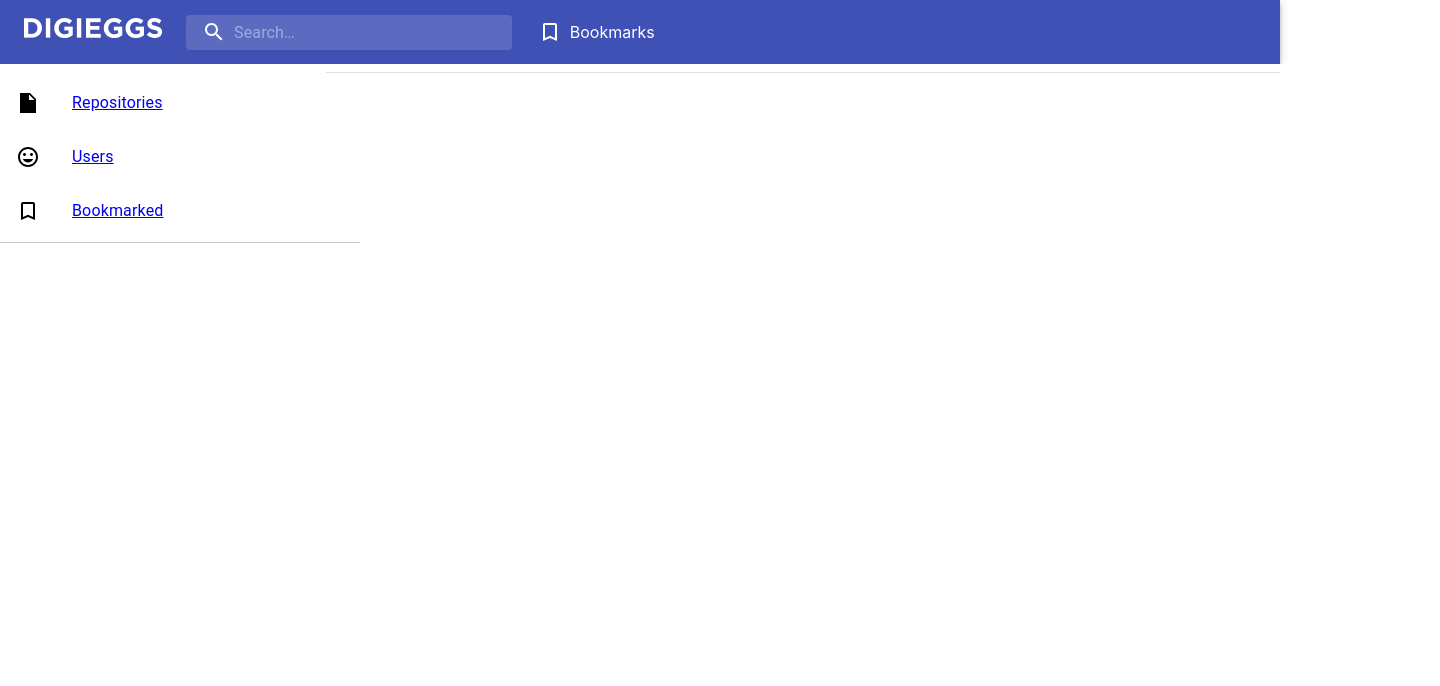
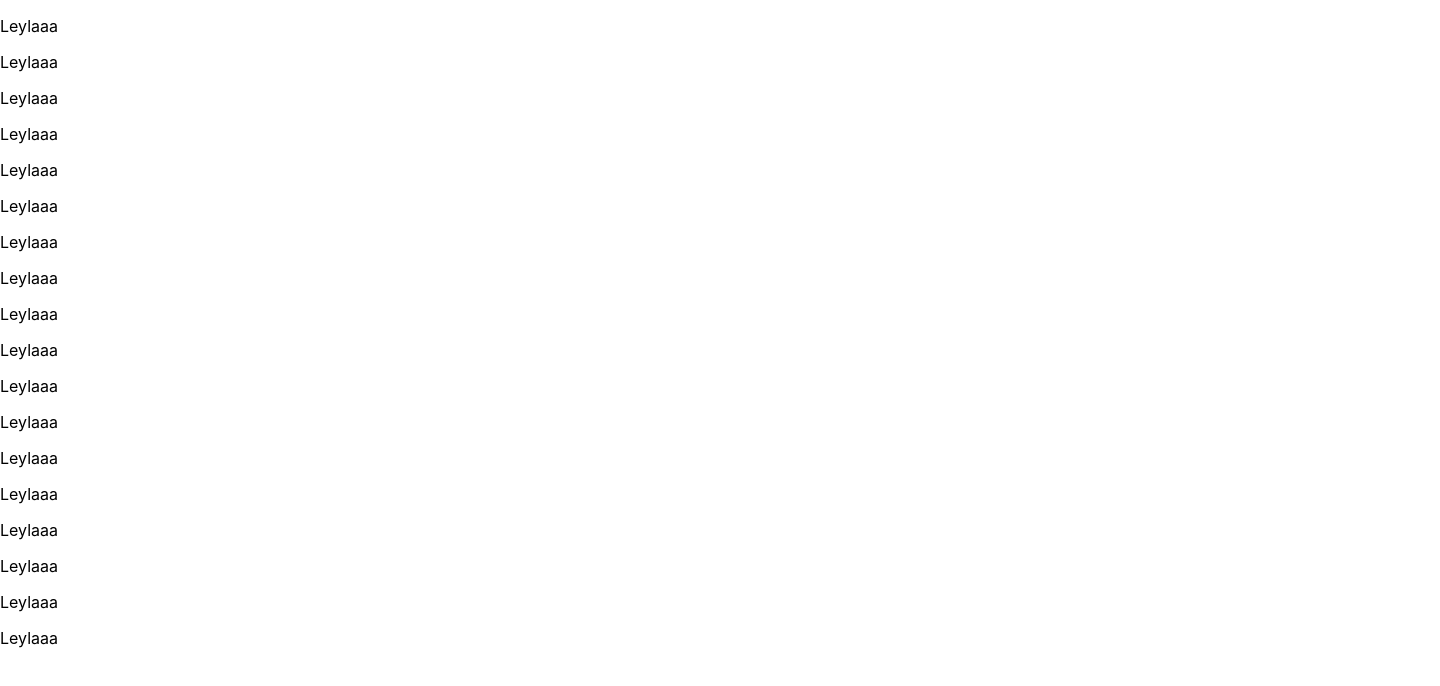
Before and after one commit to LeylaY1996/React-hooks-github-api, a React (Create React App) app: page /list-users in a window 1280 px wide. Shown: the top 686 px of the page, 1440 px wide, since content can reach past the window. Built offline with nearby package versions, Linux system fonts and the light colour scheme.

Commit message:
changed menu

```diff
--- a/src/App.js
+++ b/src/App.js
@@ -6,20 +6,14 @@ import Typography from '@material-ui/core/Typography';
 import InputBase from '@material-ui/core/InputBase';
 import SearchIcon from '@material-ui/icons/Search';
 import BookmarkBorderIcon from '@material-ui/icons/BookmarkBorder';
-import List from '@material-ui/core/List';
-import ListItem from '@material-ui/core/ListItem';
-import ListItemText from '@material-ui/core/ListItemText';
 import Divider from '@material-ui/core/Divider';
-import InsertDriveFileSharpIcon from '@material-ui/icons/InsertDriveFileSharp';
-import MoodSharpIcon from '@material-ui/icons/MoodSharp';
 import { useState, useEffect } from "react";
-import {searchRepositories} from '../src/services/search';
+import {searchRepositories, searchUsers} from '../src/services/search';
 import Grid from '@material-ui/core/Grid';
 import ListRepo from './components/ListRepo';
 import { useHistory } from "react-router-dom";
-import {Link} from 'react-router-dom';
-import ListUsers from './components/ListUsers';
-
+import MenuItem from '@material-ui/core/MenuItem';
+import MenuList from '@material-ui/core/MenuList';
 
 const useStyles = makeStyles((theme) => ({
   grow: {
@@ -135,50 +129,63 @@ const useStyles = makeStyles((theme) => ({
     height: '1px',
     margin: '23px 64px 44px 63px',
     backgroundColor: '#bebebe'
+  },
+  number:{
+      width: '360px',
+      height: '46px',
+      flexGrow: '0',
+      margin: '8px 0 0',
+      padding: '13px 22px 13px 20px',
+      color: 'rgba(0, 0, 0, 0.87)'
+  },
+  verticaldvder:{
+    width: '1px',
+    height: '855px',
+    marginLeft: '-5px',
+    marginBottom: '0',
+    transformY: 'rotate(90deg)',
+    backgroundColor: '#c4c4c4',
   }
 }));
 
 export default function App() {
   const classes = useStyles();
   const [values, setValue] = useState();
-  const [repo, setRepoSize] = useState();
+  const [repoSize, setRepoSize] = useState();
+  const [userSize, setUserSize] = useState();
   const [users,setUsers] = useState();
   const [bookmarks,setBookmarks] = useState();
 
   const history = useHistory();
 
 
-
-  useEffect(() => {
-  }, [])
-
+ let sear;
   const handleKeyPress = (e) => {
     if (e.key === 'Enter') {
       searchRepositories(e.target.value)
       .then(searchFound => {
-        setValue({values:searchFound.items});
+        console.log("repo",searchFound.total_count);
+        setValue(searchFound.items);
+        setRepoSize(searchFound.total_count)
+      });
 
-        setRepoSize({repo:searchFound.total_count})
-        Users(searchFound.items);
+      searchUsers(e.target.value)
+      .then(searchFound => {
+        console.log("users",searchFound);
+        setUsers(searchFound.items);
+        setUserSize(searchFound.total_count)
 
       });
     }
   }
-
-  function Users(values){
-    values.map(value => {
-      console.log(value.owner);
-      setUsers({users:value.owner})
-    })
-  }
-
+function getUsers() {
+  //searchUsers(e.target.value);
+}
   console.log("values",values);
-  console.log("repo",repo);
   console.log("users",users);
 
   return (
-    <div className={classes.grow}>
-
+       <div  className={classes.grow}>
       <AppBar position="static">
         <Toolbar>
           <Typography className={classes.title} variant="h6" noWrap>
@@ -202,34 +209,19 @@ export default function App() {
         </Toolbar>
       </AppBar>
 
-      <Grid container spacing={3}>
-       <Grid item xs={3}>
-       <List component="nav" className={classes.repositorySearch} aria-label="mailbox folders">
-        <ListItem button className={classes.rectangle}>
-          <InsertDriveFileSharpIcon className={classes.listIcon}/>
-          <Link to="/list-repo">
-            <ListItemText primary="Repositories"/>
-            </Link>
-        </ListItem>
-        <ListItem button className={classes.rectangle}>
-          <MoodSharpIcon className={classes.listIcon}/>
-          <Link to="/list-users">
-            <ListItemText primary="Users"/>
-            </Link>
-        </ListItem>
-        <ListItem button className={classes.rectangle}>
-          <BookmarkBorderIcon className={classes.listIcon}/>
-          <Link to="/list-bookmarks">
-            <ListItemText primary="Bookmarked"/>
-            </Link>
-        </ListItem>
-      <Divider className={classes.divider}/>
-    </List>
-        </Grid>
-        <Grid item xs={9}>
-            <ListRepo data= {values}/>
-        </Grid>
-       </Grid>
+      <Grid container alignItems="stretch" spacing={3}>
+  <Grid className="left-pane" item md={4} xs={12}>
+  <MenuList >
+          <MenuItem className={classes.rectangle}>Repositories <h4 className={classes.number}>{repoSize}</h4></MenuItem>
+          <MenuItem  className={classes.rectangle} onClick={getUsers}>Users <h4 className={classes.number}>{userSize}</h4></MenuItem>
+          <MenuItem  className={classes.rectangle}>Bookmarked</MenuItem>
+        </MenuList>
+        <Divider  className={classes.divider}/>
+</Grid>
+ <Grid className="right-pane" item md={8} xs={12}>
+  {values ? <ListRepo data={values}/> : <ListRepo data={users}/>}
+  </Grid>
+</Grid>
     </div>
 
   );
--- a/src/components/ListBookmarks.js
+++ b/src/components/ListBookmarks.js
@@ -3,7 +3,7 @@ import React from 'react'
 export default function ListBookmarks() {
     return (
         <div>
-
+            <p>Leylllla</p>
         </div>
     )
 }
--- a/src/components/ListRepo.js
+++ b/src/components/ListRepo.js
@@ -8,6 +8,7 @@ import ListItemText from '@material-ui/core/ListItemText';
 import Typography from '@material-ui/core/Typography';
 import { useState, useEffect } from "react";
 import {Link} from 'react-router-dom'
+import { useHistory } from "react-router-dom";
 
 const useStyles = ({
     grow: {
@@ -83,21 +84,18 @@ const useStyles = ({
   });
 
 export default function ListRepo(props) {
-
-  const [users,setUsers] = useState();
-  let values = props.data;
+  let repos = props.data;
 
   return (
-
         <List >
-        { props.data && Object.values(values).map((value,index) => (
-        <ListItem  key={index} alignItems="flex-start">
+          {repos && repos.map((repo, index) =>
+        <Link   key={repo.id} to={`/repo-detail/${repo.full_name}`}>
+      <ListItem  alignItems="flex-start">
           <ListItemAvatar>
             <BookOutlinedIcon/>
           </ListItemAvatar>
-        <Link class="user-btn" to={`/repo-detail/${value[index].id}`}>
           <ListItemText
-          primary= {value[index].full_name}
+            primary= {repo.full_name}
             secondary={
               <React.Fragment>
                 <Typography
@@ -106,15 +104,15 @@ export default function ListRepo(props) {
 
                   color="textPrimary"
                 >
-               {value[index].description}
+                 {repo.description}
                 </Typography>
               </React.Fragment>
             }
           />
+            <Divider/>
+        </ListItem>
         </Link>
-      </ListItem>
-        ))}
-        <Divider ></Divider>
+          )}
         </List>
     )
 }
--- a/src/components/ListUsers.js
+++ b/src/components/ListUsers.js
@@ -1,9 +1,29 @@
 import React from 'react'
+import Grid from '@material-ui/core/Grid';
 
 export default function ListUsers() {
     return (
         <div>
-            <p>Leyla</p>
+            <p>Leylaaa</p>
+            <p>Leylaaa</p>
+            <p>Leylaaa</p>
+            <p>Leylaaa</p>
+            <p>Leylaaa</p>
+            <p>Leylaaa</p>
+            <p>Leylaaa</p>
+            <p>Leylaaa</p>
+            <p>Leylaaa</p>
+            <p>Leylaaa</p>
+            <p>Leylaaa</p>
+            <p>Leylaaa</p>
+            <p>Leylaaa</p>
+            <p>Leylaaa</p>
+            <p>Leylaaa</p>
+            <p>Leylaaa</p>
+            <p>Leylaaa</p>
+            <p>Leylaaa</p>
+
         </div>
-    )
+
+            )
 }
--- a/src/components/RepoDetail.js
+++ b/src/components/RepoDetail.js
@@ -1,9 +1,32 @@
 import React from 'react'
+import Divider from '@material-ui/core/Divider';
+import Grid from '@material-ui/core/Grid';
+import { repoDetail} from './../services/search';
+import { useState, useEffect } from "react";
+
 
 export default function RepoDetail() {
+
+    useEffect(() => {
+      var path = window.location.pathname;
+      var str = path.split("/");
+        console.log("url",str)
+    repoDetail(str[2],str[3])
+    .then(searchFound => {
+      console.log("repo",searchFound);
+
+    });
+}, [])
     return (
         <div>
-            <p>Detail</p>
+                 <Grid container alignItems="stretch" spacing={3}>
+  <Grid className="left-pane" item md={4} xs={12}>
+
+        <Divider/>
+</Grid>
+ <Grid className="right-pane" item md={8} xs={12}>
+  </Grid>
+</Grid>
         </div>
     )
 }
--- a/src/index.js
+++ b/src/index.js
@@ -14,7 +14,6 @@ const Routing = () => {
   return(
     <Router>
       <Switch>
-        <App/>
         <Route path="/" exact component={App} />
         <Route path="/list-repo" component={ListRepo} />
         <Route path="/repo-detail/:id" component={RepoDetail} />
--- a/src/services/search.js
+++ b/src/services/search.js
@@ -1,6 +1,16 @@
 var url = "https://api.github.com";
 
-export function searchRepositories(searchRepo) {
-    return fetch(url+'/search/repositories?q='+searchRepo)
-    .then(data => data.json())
+export async function searchRepositories(searchRepo) {
+    const response = await fetch(url+'/search/repositories?q='+searchRepo);
+    return response.json();
 }
+
+export async function searchUsers(searchRepo) {
+    const response = await fetch(url+'/search/users?q='+searchRepo);
+    return response.json();
+}
+
+export async function repoDetail(owner,repoName) {
+    const response = await fetch(url+'/repos/'+owner+'/'+repoName);
+    return response.json();
+}
```
Lines whose indentation alone changed are shown as unchanged.
